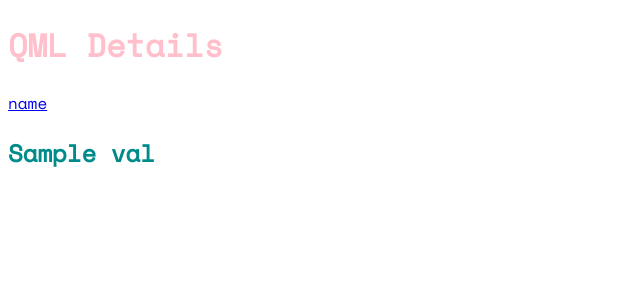
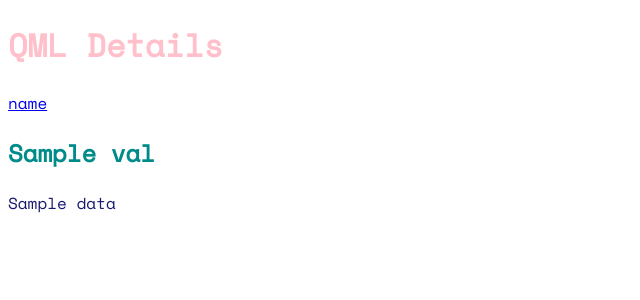
Before and after one commit to christian-fr/qmlReaderToolsFlask, a Flask app: template qform/templates/details.html in a window 1280 px wide. Shown: the top 300 px of the page, without its empty margins (0-640 px from the left). Run offline with Flask 2, Linux system fonts and the light colour scheme; the template is opened without the code that fills it: most values are stand-ins (such as "Sample title", 1, 10 or a date in 2020); some libraries are stand-ins or nearby versions.

Commit message:
fixed details page template

```diff
--- a/qform/templates/details.html
+++ b/qform/templates/details.html
@@ -40,7 +40,16 @@
                 </table>
             {% elif 'raw' in val and val['raw'] %}
                 <pre>{{ val['data'] }}</pre>
-
+{#            {% elif val['data'].__class__.__name__ == 'list' %}#}
+{#                <table class="detailsEntry">#}
+{##}
+{#                    {% for entry in val['data'] %}#}
+{#                        <tr>#}
+{#                            <td>{{ entry }}</td>#}
+{#                        </tr>#}
+{#                    {% endfor %}#}
+{##}
+{#                </table>#}
             {% elif 'table' in val %}
                 {% if val['table'] == True %}
                     <table>
@@ -76,6 +85,8 @@
                 <ul class="detailsEntry">
                     <p>{{ entry }}</p>
                 </ul>
+            {% else %}
+                {{ val['data']|string }}
             {% endif %}
 
         </section>
```
